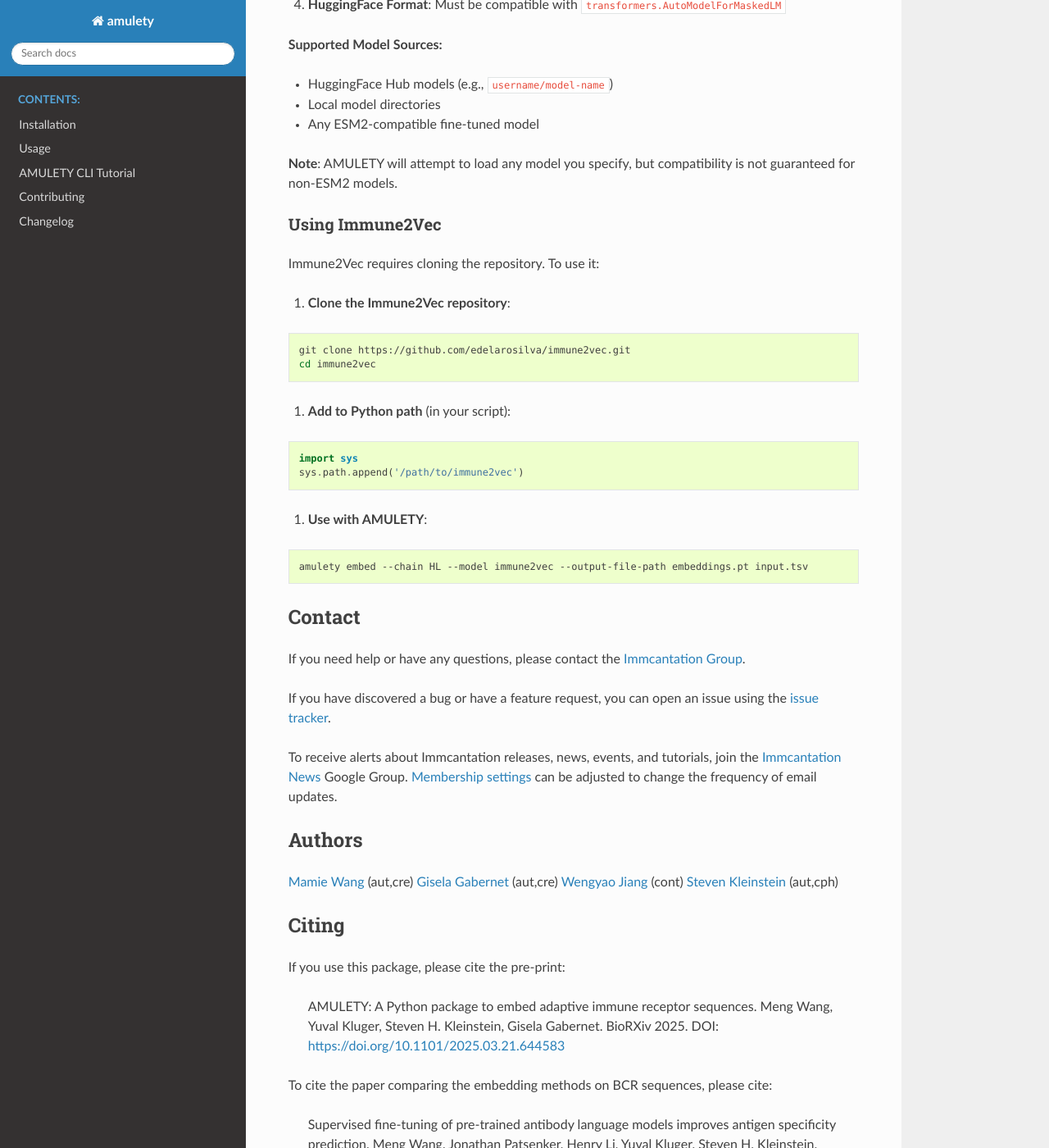
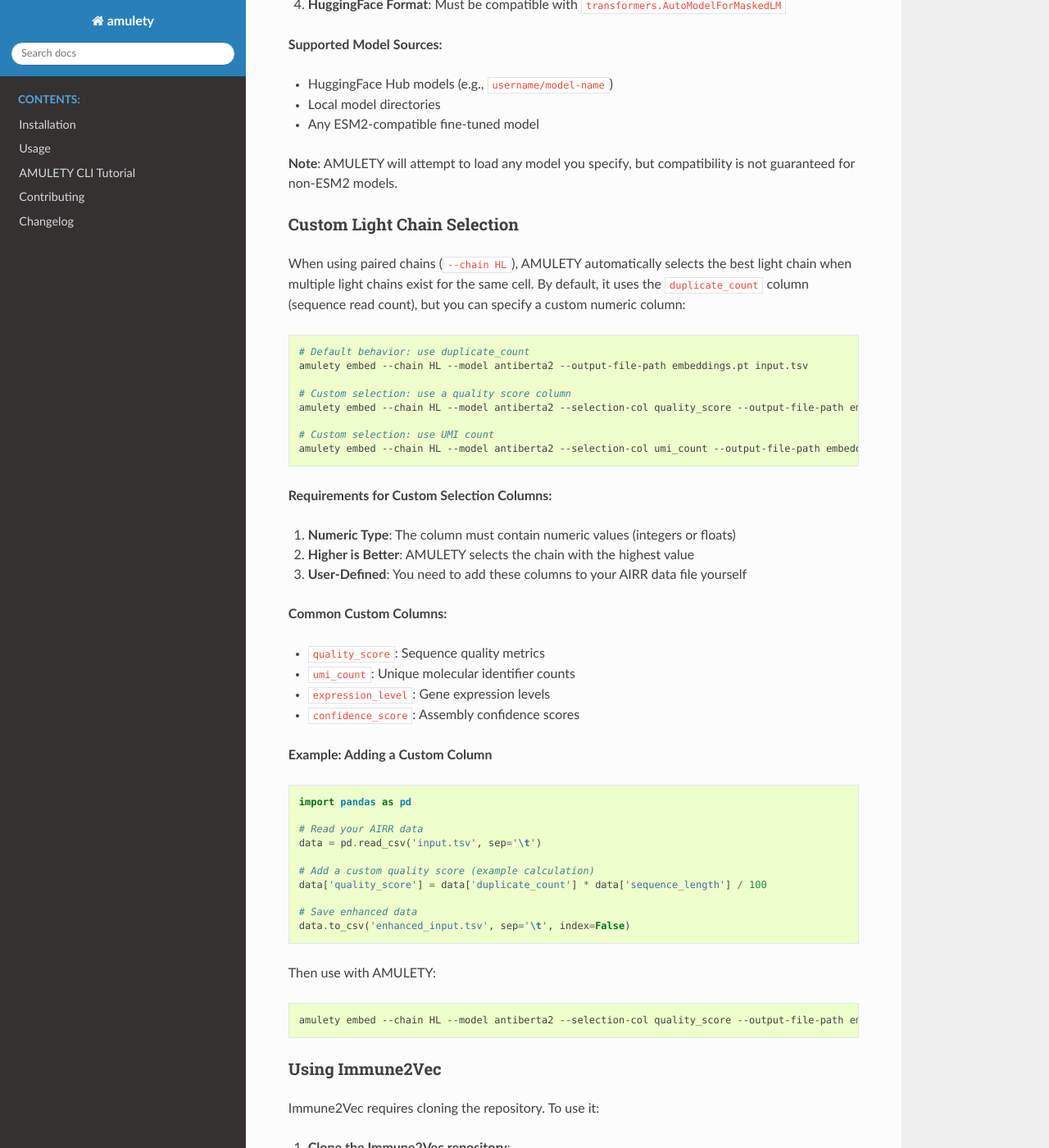
Before and after one commit to immcantation/amulety, a Sphinx documentation site: the page built from docs/index.rst, in a window 1280 px wide and 1400 px high, scrolled down 2224 px. Shown: the whole window at 82% size. Built offline with Sphinx 7.4.7 and the Read the Docs theme 3.1.0, drawn with Linux system fonts in a browser that asks for light colours.

Commit message:
Add custom selection column for light chain selection

````diff
--- a/README.md
+++ b/README.md
@@ -82,6 +82,55 @@
 
 **Note**: AMULETY will attempt to load any model you specify, but compatibility is not guaranteed for non-ESM2 models.
 
+### Custom Light Chain Selection
+
+When using paired chains (`--chain HL`), AMULETY automatically selects the best light chain when multiple light chains exist for the same cell. By default, it uses the `duplicate_count` column (sequence read count), but you can specify a custom numeric column:
+
+```bash
+# Default behavior: use duplicate_count
+amulety embed --chain HL --model antiberta2 --output-file-path embeddings.pt input.tsv
+
+# Custom selection: use a quality score column
+amulety embed --chain HL --model antiberta2 --selection-col quality_score --output-file-path embeddings.pt input.tsv
+
+# Custom selection: use UMI count
+amulety embed --chain HL --model antiberta2 --selection-col umi_count --output-file-path embeddings.pt input.tsv
+```
+
+**Requirements for Custom Selection Columns:**
+
+1. **Numeric Type**: The column must contain numeric values (integers or floats)
+2. **Higher is Better**: AMULETY selects the chain with the highest value
+3. **User-Defined**: You need to add these columns to your AIRR data file yourself
+
+**Common Custom Columns:**
+
+- `quality_score`: Sequence quality metrics
+- `umi_count`: Unique molecular identifier counts
+- `expression_level`: Gene expression levels
+- `confidence_score`: Assembly confidence scores
+
+**Example: Adding a Custom Column**
+
+```python
+import pandas as pd
+
+# Read your AIRR data
+data = pd.read_csv('input.tsv', sep='\t')
+
+# Add a custom quality score (example calculation)
+data['quality_score'] = data['duplicate_count'] * data['sequence_length'] / 100
+
+# Save enhanced data
+data.to_csv('enhanced_input.tsv', sep='\t', index=False)
+```
+
+Then use with AMULETY:
+
+```bash
+amulety embed --chain HL --model antiberta2 --selection-col quality_score --output-file-path embeddings.pt enhanced_input.tsv
+```
+
 ### Using Immune2Vec
 
 Immune2Vec requires cloning the repository. To use it:
````
Also changed, not shown: docs/usage.rst (+35 -0 lines), 4 other files.
